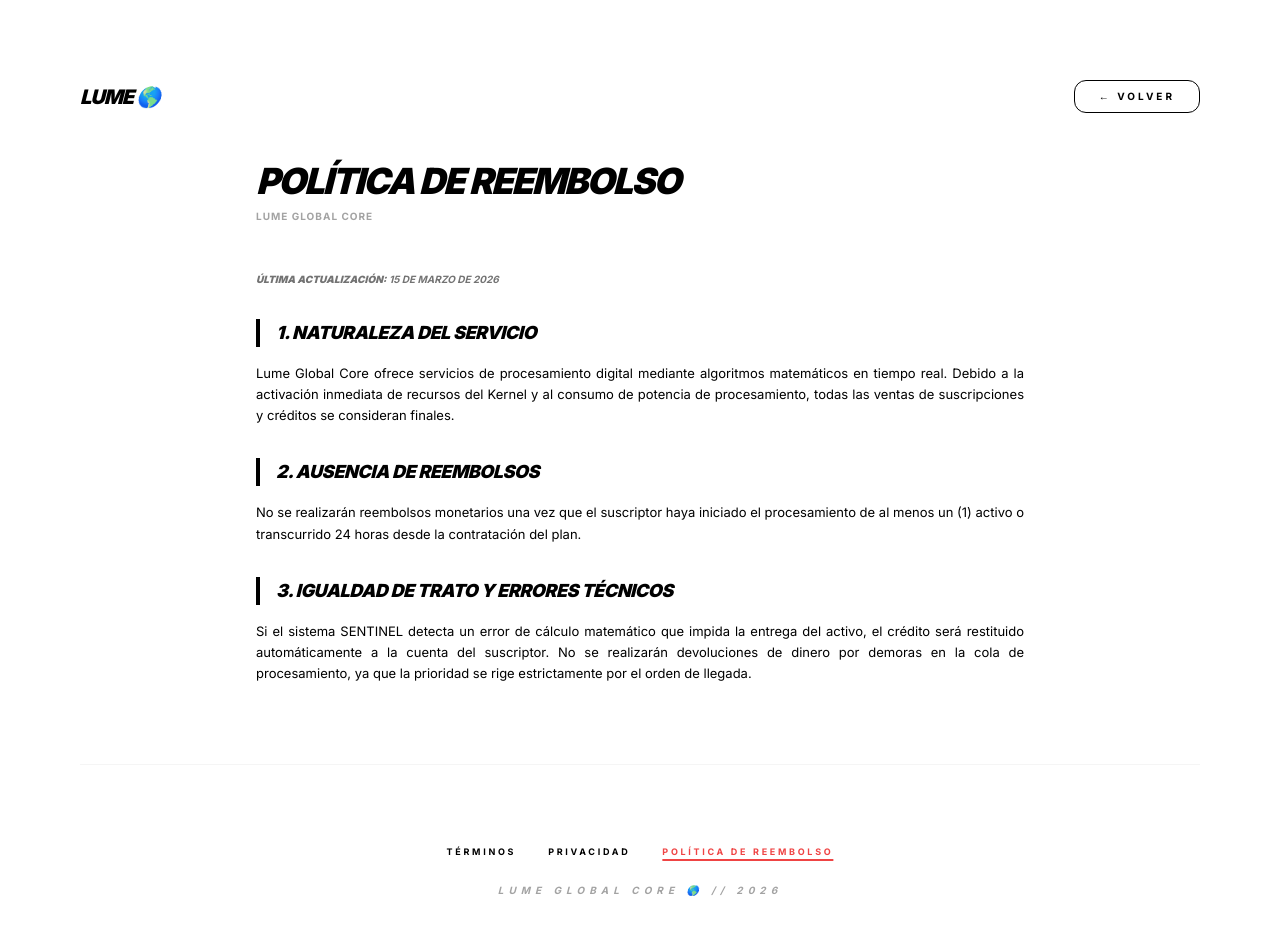
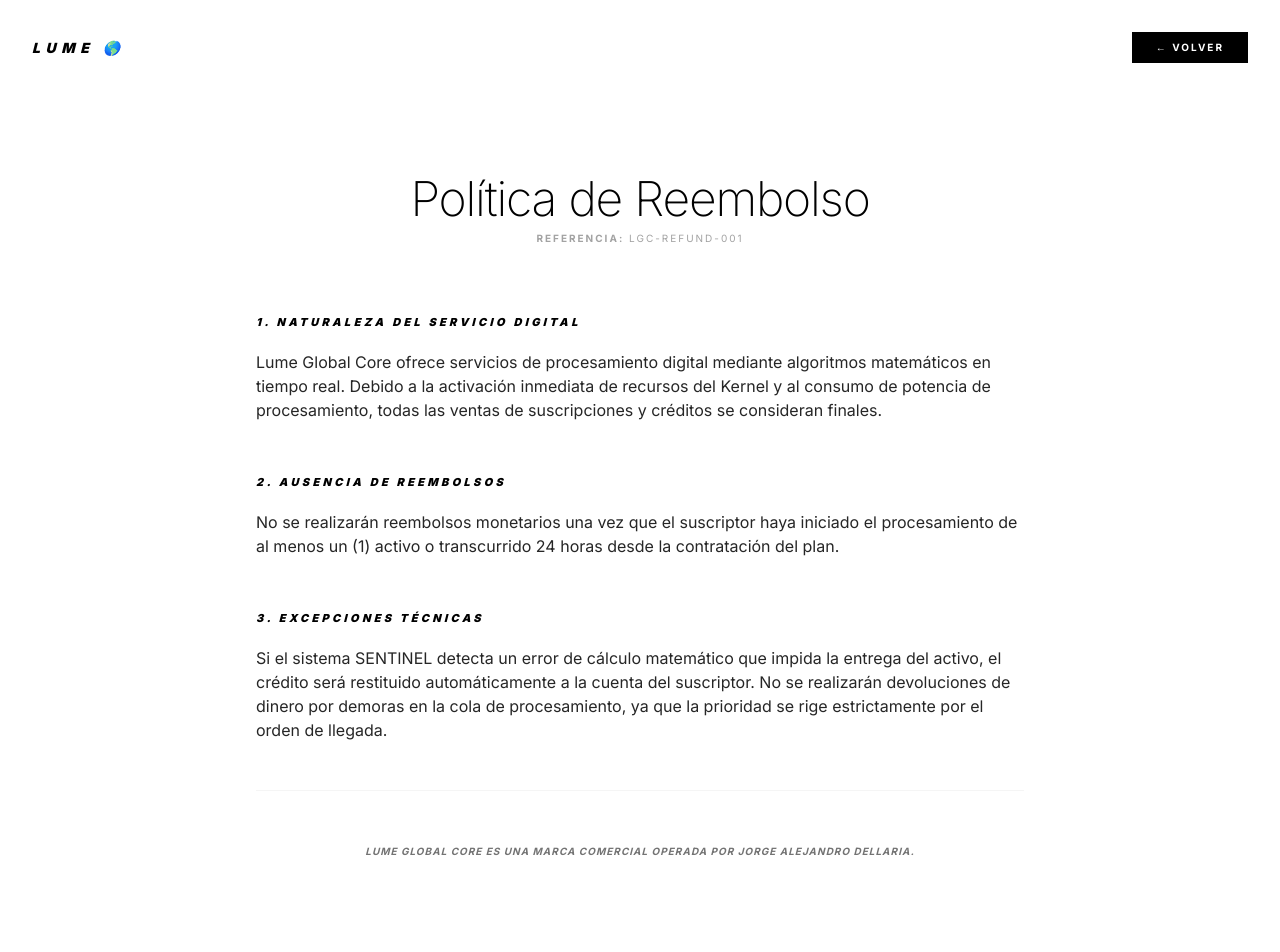
Before and after one commit to lumeglobal10-prog/lume-global-core, a Next.js app: page /refund in a window 1280 px wide. Shown: the top 952 px of the page. Built offline with nearby package versions, Linux system fonts and the light colour scheme.

Commit message:
Update page.tsx

```diff
--- a/app/refund/page.tsx
+++ b/app/refund/page.tsx
@@ -5,65 +5,88 @@ import Link from 'next/link';
 
 export default function RefundPage() {
   const router = useRouter();
+  const siteName = "LUME 🌎";
 
   return (
-    <main className="min-h-screen bg-white text-black font-sans p-8 md:p-20 overflow-x-hidden">
+    <main className="min-h-screen bg-white text-black font-sans flex flex-col justify-between overflow-x-hidden">
 
-      {/* NAVEGACIÓN SUPERIOR */}
-      <nav className="flex justify-between items-center w-full mb-12">
-        <div className="text-xl font-black tracking-tighter italic uppercase">
-          LUME 🌎
+      {/* NAVEGACIÓN: LOGO IZQUIERDA Y VOLVER DERECHA */}
+      <nav className="w-full p-6 md:p-8 flex justify-between items-center shrink-0 z-50">
+        <div className="text-sm font-black tracking-[0.4em] uppercase italic">
+          {siteName}
         </div>
         <button
           onClick={() => router.back()}
-          className="text-[10px] font-bold tracking-[0.3em] uppercase border border-black px-6 py-2 rounded-xl hover:bg-black hover:text-white transition-all"
+          className="bg-black text-white px-6 py-2 text-[10px] font-bold tracking-[0.2em] uppercase active:scale-95 transition-all"
         >
           ← VOLVER
         </button>
       </nav>
 
-      {/* CONTENIDO TÉCNICO INYECTADO (LITERAL) */}
-      <article className="max-w-3xl mx-auto prose prose-neutral">
-        <h1 className="text-4xl font-black italic tracking-tighter uppercase mb-2">Política de Reembolso</h1>
-        <p className="text-[10px] font-bold tracking-widest text-neutral-400 mb-12 uppercase">Lume Global Core</p>
-
-        <section className="mb-10">
-          <p className="text-[10px] font-bold uppercase mb-8 italic text-neutral-500">
-            <strong>Última actualización:</strong> 15 de marzo de 2026
+      {/* CONTENIDO LEGAL: ESTÉTICA "ABSOLUTE PRECISION" */}
+      <section className="flex-grow flex flex-col items-center py-12 px-6 md:py-20">
+        <article className="max-w-3xl w-full">
+          <h1 className="text-3xl md:text-5xl font-extralight tracking-tight leading-tight mb-2 text-center">
+            Política de Reembolso
+          </h1>
+          <p className="text-[10px] font-mono text-neutral-400 tracking-[0.2em] uppercase text-center mb-16">
+            <strong>Referencia:</strong> LGC-REFUND-001
           </p>
 
-          <h3 className="text-lg font-black italic uppercase tracking-tight mb-4 border-l-4 border-black pl-4">1. Naturaleza del Servicio</h3>
-          <p className="text-[13px] leading-relaxed text-justify mb-8">
+          <div className="space-y-12 text-sm md:text-base leading-relaxed text-neutral-800">
+            <section>
+              <h2 className="text-[11px] font-black tracking-[0.3em] uppercase mb-4 text-black italic">
+                1. Naturaleza del Servicio Digital
+              </h2>
+              <p>
                 Lume Global Core ofrece servicios de procesamiento digital mediante algoritmos matemáticos en tiempo real. Debido a la activación inmediata de recursos del Kernel y al consumo de potencia de procesamiento, todas las ventas de suscripciones y créditos se consideran finales.
               </p>
+            </section>
 
-          <h3 className="text-lg font-black italic uppercase tracking-tight mb-4 border-l-4 border-black pl-4">2. Ausencia de Reembolsos</h3>
-          <p className="text-[13px] leading-relaxed text-justify mb-8">
+            <section>
+              <h2 className="text-[11px] font-black tracking-[0.3em] uppercase mb-4 text-black italic">
+                2. Ausencia de Reembolsos
+              </h2>
+              <p>
                 No se realizarán reembolsos monetarios una vez que el suscriptor haya iniciado el procesamiento de al menos un (1) activo o transcurrido 24 horas desde la contratación del plan.
               </p>
+            </section>
 
-          <h3 className="text-lg font-black italic uppercase tracking-tight mb-4 border-l-4 border-black pl-4">3. Igualdad de Trato y Errores Técnicos</h3>
-          <p className="text-[13px] leading-relaxed text-justify">
+            <section>
+              <h2 className="text-[11px] font-black tracking-[0.3em] uppercase mb-4 text-black italic">
+                3. Excepciones Técnicas
+              </h2>
+              <p>
                 Si el sistema SENTINEL detecta un error de cálculo matemático que impida la entrega del activo, el crédito será restituido automáticamente a la cuenta del suscriptor. No se realizarán devoluciones de dinero por demoras en la cola de procesamiento, ya que la prioridad se rige estrictamente por el orden de llegada.
               </p>
             </section>
+
+            <hr className="border-neutral-100 my-12" />
+
+            <section className="text-center pb-12">
+              <p className="text-[10px] font-bold tracking-widest text-neutral-500 italic uppercase">
+                Lume Global Core es una marca comercial operada por Jorge Alejandro Dellaria.
+              </p>
+            </section>
+          </div>
         </article>
+      </section>
 
-      {/* FOOTER UNIFICADO LEGAL */}
-      <footer className="flex flex-col items-center space-y-6 pt-20 border-t border-neutral-100 mt-20">
-        <div className="flex flex-wrap justify-center gap-8">
-          <Link href="/terms" className="text-[9px] font-bold tracking-[0.3em] uppercase hover:underline decoration-2 underline-offset-4">
-            Términos
+      {/* FOOTER UNIFICADO LGC */}
+      <footer className="w-full p-6 border-t border-neutral-100 flex flex-col items-center gap-2 shrink-0 bg-white">
+        <p className="max-w-2xl text-[8px] md:text-[9px] font-mono text-neutral-700 text-center leading-relaxed tracking-[0.15em] uppercase">
+          LUMEGLOBALCORE.COM // © 2026 LUME GLOBAL CORE 🌎
+        </p>
+        <div className="flex flex-wrap justify-center gap-8 font-mono text-[9px] text-neutral-500 uppercase pb-2">
+          <Link href="/terms" className="hover:text-black underline underline-offset-4 decoration-2">
+            Términos y Condiciones
           </Link>
-          <Link href="/privacy" className="text-[9px] font-bold tracking-[0.3em] uppercase hover:underline decoration-2 underline-offset-4">
+          <Link href="/privacy" className="hover:text-black underline underline-offset-4 decoration-2">
             Privacidad
           </Link>
-          <Link href="/refund" className="text-[9px] font-bold tracking-[0.3em] uppercase underline text-red-500 decoration-2 underline-offset-4">
+          <Link href="/refund" className="text-black underline underline-offset-4 decoration-2">
             Política de Reembolso
           </Link>
-        </div>
-        <div className="text-[10px] font-bold tracking-[0.5em] text-neutral-400 uppercase italic text-center">
-          LUME GLOBAL CORE 🌎 // 2026
         </div>
       </footer>
     </main>
```
Lines whose indentation alone changed are shown as unchanged.
